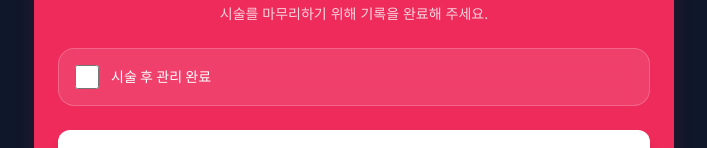
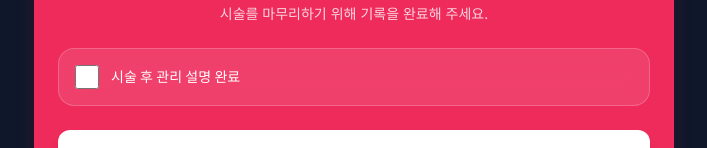
Before and after one commit to kyosicho/blackroom-v4, a React (Vite) app: page /record-ai_scan in a window 1280 px wide. Shown: the part 1315-1463 px from the top of the page, without its empty margins (286-993 px from the left). Built offline with nearby package versions, Linux system fonts and the light colour scheme; no server answers; the database is empty.

Commit message:
fix(ui): change guide confirmation text and hide bottom nav on detail pages so receipt button is visible

```diff
--- a/src/components/BottomNav.tsx
+++ b/src/components/BottomNav.tsx
@@ -17,7 +17,7 @@ const BottomNav: React.FC = () => {
   ];
 
   // Hide on certain pages
-  const hiddenPaths = ['/scan-loading', '/scan-result', '/gps-auth', '/consent'];
+  const hiddenPaths = ['/scan-loading', '/scan-result', '/gps-auth', '/consent', '/record', '/appointment', '/customer'];
   if (hiddenPaths.some(p => location.pathname.startsWith(p))) return null;
 
   return (
--- a/src/pages/RecordAIScan.tsx
+++ b/src/pages/RecordAIScan.tsx
@@ -507,7 +507,7 @@ const RecordAIScan: React.FC = () => {
                 className="size-6 rounded-lg border-white/30 bg-transparent text-white focus:ring-white transition-all"
               />
               <label htmlFor="guideConfirm" className="text-white font-bold text-sm cursor-pointer">
-                {labels.guide} 완료
+                {labels.guide} 설명 완료
               </label>
             </div>
 
--- a/src/pages/RecordDetail.tsx
+++ b/src/pages/RecordDetail.tsx
@@ -445,7 +445,7 @@ const RecordDetail: React.FC = () => {
       </main>
 
       {/* Floating Action Button for Receipt */}
-      <div className="fixed bottom-6 inset-x-0 flex justify-center pointer-events-none z-20">
+      <div className="fixed bottom-6 inset-x-0 flex justify-center pointer-events-none z-50">
         <button
           onClick={() => setShowReceipt(true)}
           className="pointer-events-auto bg-slate-900 dark:bg-white text-white dark:text-slate-900 px-6 py-4 rounded-full font-black text-sm flex items-center gap-2 shadow-2xl shadow-slate-900/20 active:scale-95 transition-all"
```
